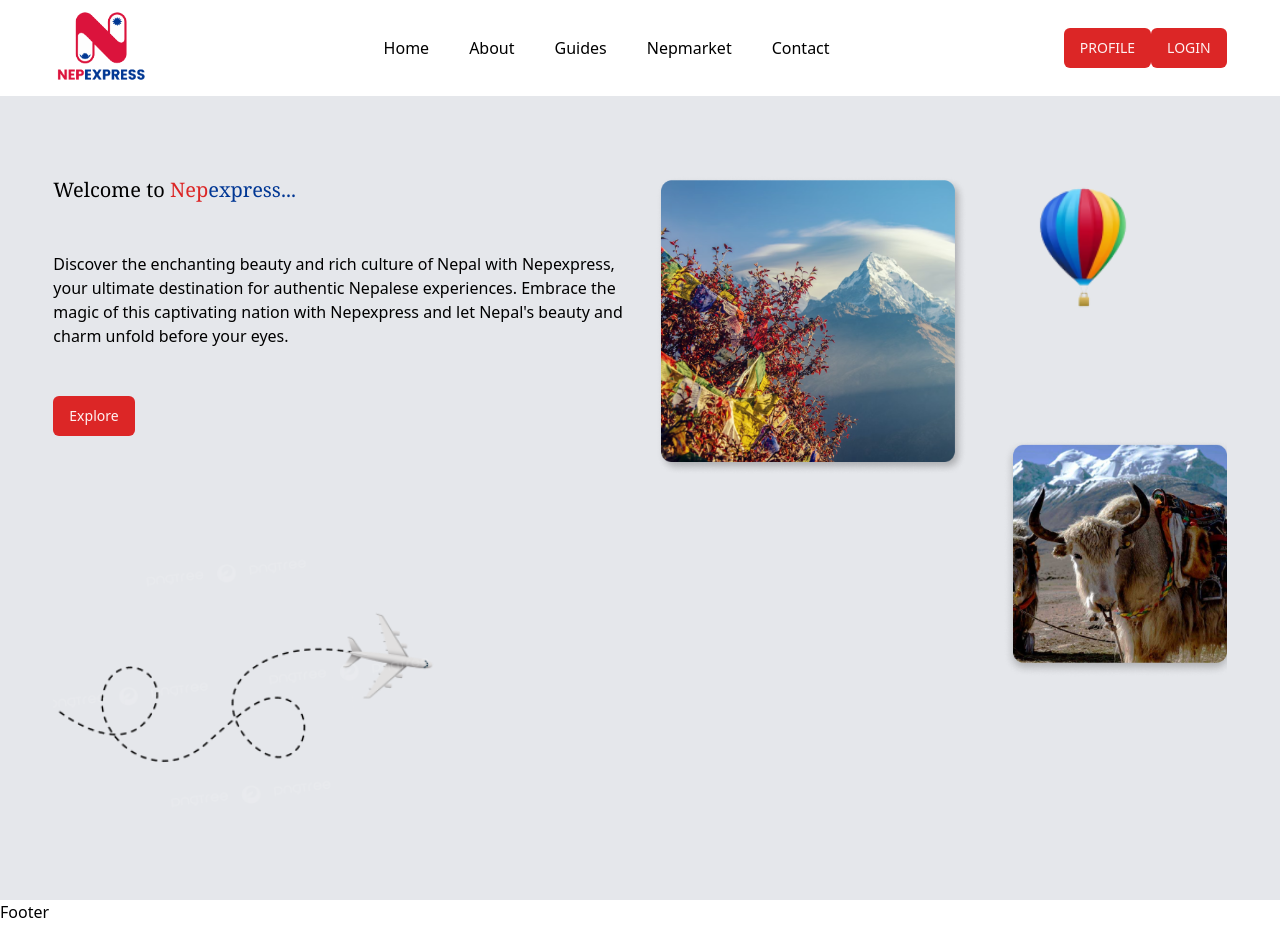
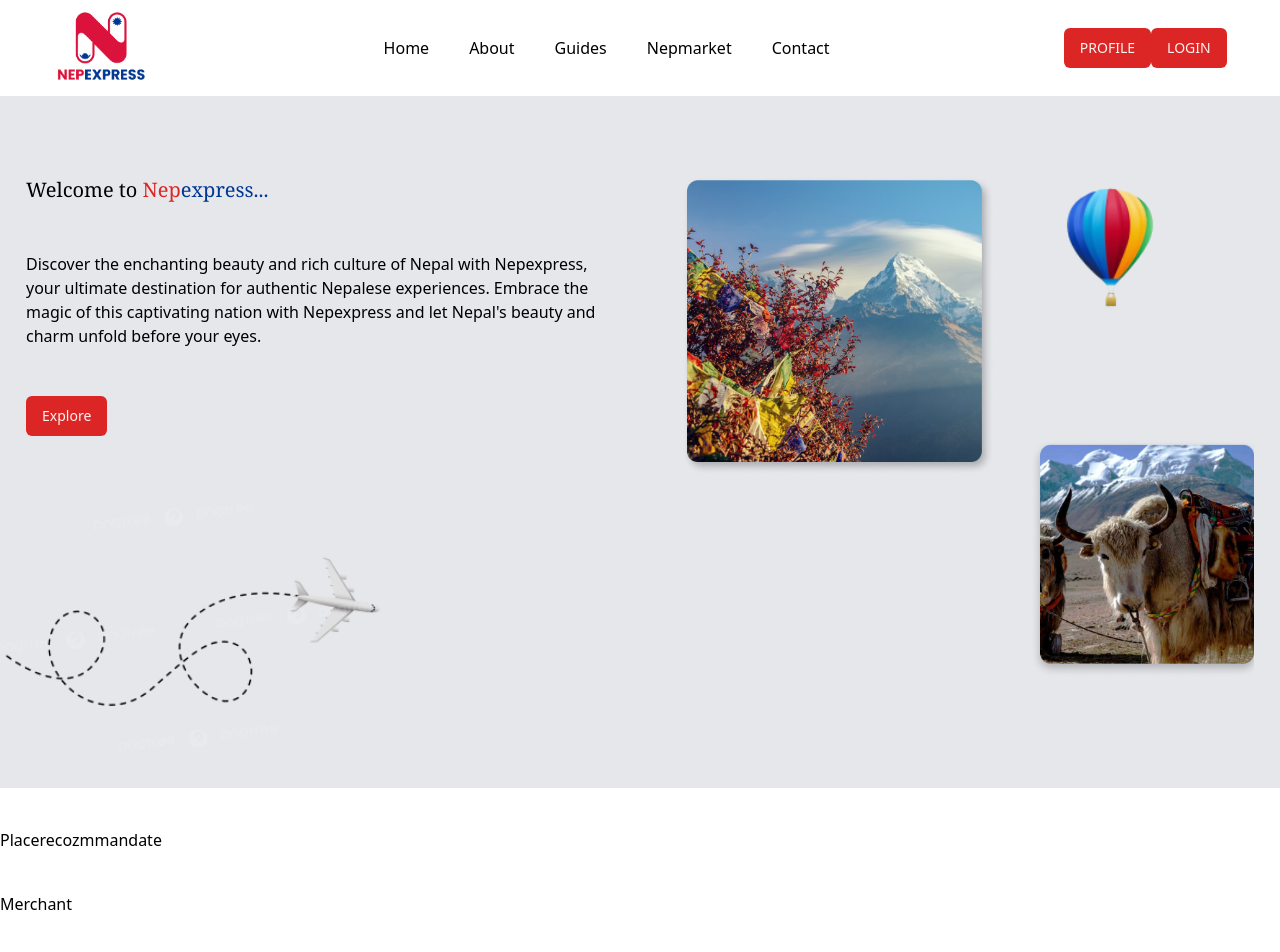
Before and after one commit to im-bipo/nep-express, a Next.js app: page / in a window 1280 px wide. Shown: the top 952 px of the page. Before the commit the page ends 924 px from the top, so only its background shows below. Built offline with nearby package versions, Linux system fonts and the light colour scheme.

Commit message:
ADD: Lander Sections

```diff
--- a/src/app/page.tsx
+++ b/src/app/page.tsx
@@ -1,4 +1,5 @@
-import HeroLander from '@/components/HeroLander'
+
+import HeroLander from '@/components/custom/HeroLander'
 import { Button } from '@/components/ui/button'
 import React from 'react'
 
--- /dev/null
+++ b/src/components/custom/Happy.tsx
@@ -0,0 +1,9 @@
+import React from 'react'
+
+const Happy = () => {
+  return (
+    <div>Happy</div>
+  )
+}
+
+export default Happy
--- a/src/components/HeroLander.tsx
+++ b/src/components/custom/HeroLander.tsx
@@ -4,11 +4,12 @@ import images from '/public/image 47 (1).png'
 import image1 from "/public/Rectangle 96.png";
 import image2 from "/public/image 48.png";
 import image3 from "/public/Rectangle 97.png";
-import { Button } from "./ui/button";
-// import Placerecommandate from "./Placerecommandate";
-// import Merchant from "./Merchant";
-// import Happy from "./Happy";
-// import Subscribe from "./Subscribe";
+import { Button } from "../ui/button";
+import Placerecozmmandate from "./Placerecozmmandate";
+import Happy from "./Happy";
+import Merchant from "./Merchant";
+import Subscribe from "./Subscribe";
+
 
 const HeroLander = () => {
   return (
@@ -17,33 +18,36 @@ const HeroLander = () => {
 
       <div className="flex flex-col gap-10 ">
         <div className="bg-gray-200 ">
-          <div className="w-11/12 mx-auto grid grid-cols-1 md:grid-cols-2 gap-8 pt-20 ">
+          <div className=" grid grid-cols-1 md:grid-cols-2 gap-8 pt-20 ">
             <div className="flex flex-col gap-12">
-              <h1 className="text-xl font-medium font-serif">
+              <h1 className="  w-11/12 mx-auto  text-xl font-medium font-serif">
                 Welcome to <span className="text-primary">Nep</span>
                 <span className="text-secondary">express...</span>
               </h1>
-              <p className="text-md text-textcolor">
+              <p className="  w-11/12 mx-auto  text-md text-textcolor">
                 Discover the enchanting beauty and rich culture of Nepal with
                 Nepexpress, your ultimate destination for authentic Nepalese
                 experiences. Embrace the magic of this captivating nation with
                 Nepexpress and let Nepal's beauty and charm unfold before your
                 eyes.
               </p>
-              <div className="flex flex-col items-start gap-8">
+              <div className="flex  flex-col items-start gap-8">
+                <div className="w-11/12 mx-auto">
               <Button>Explore</Button>
-                <div className="w-full md:w-auto">
+              </div>
+                <div className="w-full md:w-full">
                   <Image
                     src={images}
                     alt="landing image1"
                     width={400}
                     height={400}
+                    className="-my-14"
                   />
                 </div>
               </div>
             </div>
 
-            <div className="flex flex-col md:flex-row gap-9">
+            <div className="  w-11/12 mx-auto flex flex-col md:flex-row gap-9">
               <div>
                 <Image src={image1} alt="image1" width={400} height={400} />
               </div>
@@ -67,18 +71,18 @@ const HeroLander = () => {
           </div>
 
         </div>
-        {/* <div>
-          <Placerecommandate />
+        <div>
+          <Placerecozmmandate />
         </div>
         <div>
-          <Merchant />
+          <Merchant/>
         </div>
         <div>
           <Happy/>
         </div>
         <div>
           <Subscribe/>
-        </div> */}
+        </div>
       </div>
 
     </>
--- /dev/null
+++ b/src/components/custom/Merchant.tsx
@@ -0,0 +1,9 @@
+import React from 'react'
+
+const Merchant = () => {
+  return (
+    <div>Merchant</div>
+  )
+}
+
+export default Merchant
--- /dev/null
+++ b/src/components/custom/Placerecozmmandate.tsx
@@ -0,0 +1,9 @@
+import React from 'react'
+
+const Placerecozmmandate = () => {
+  return (
+    <div>Placerecozmmandate</div>
+  )
+}
+
+export default Placerecozmmandate
--- /dev/null
+++ b/src/components/custom/Subscribe.tsx
@@ -0,0 +1,9 @@
+import React from 'react'
+
+const Subscribe = () => {
+  return (
+    <div>Subscribe</div>
+  )
+}
+
+export default Subscribe
```
